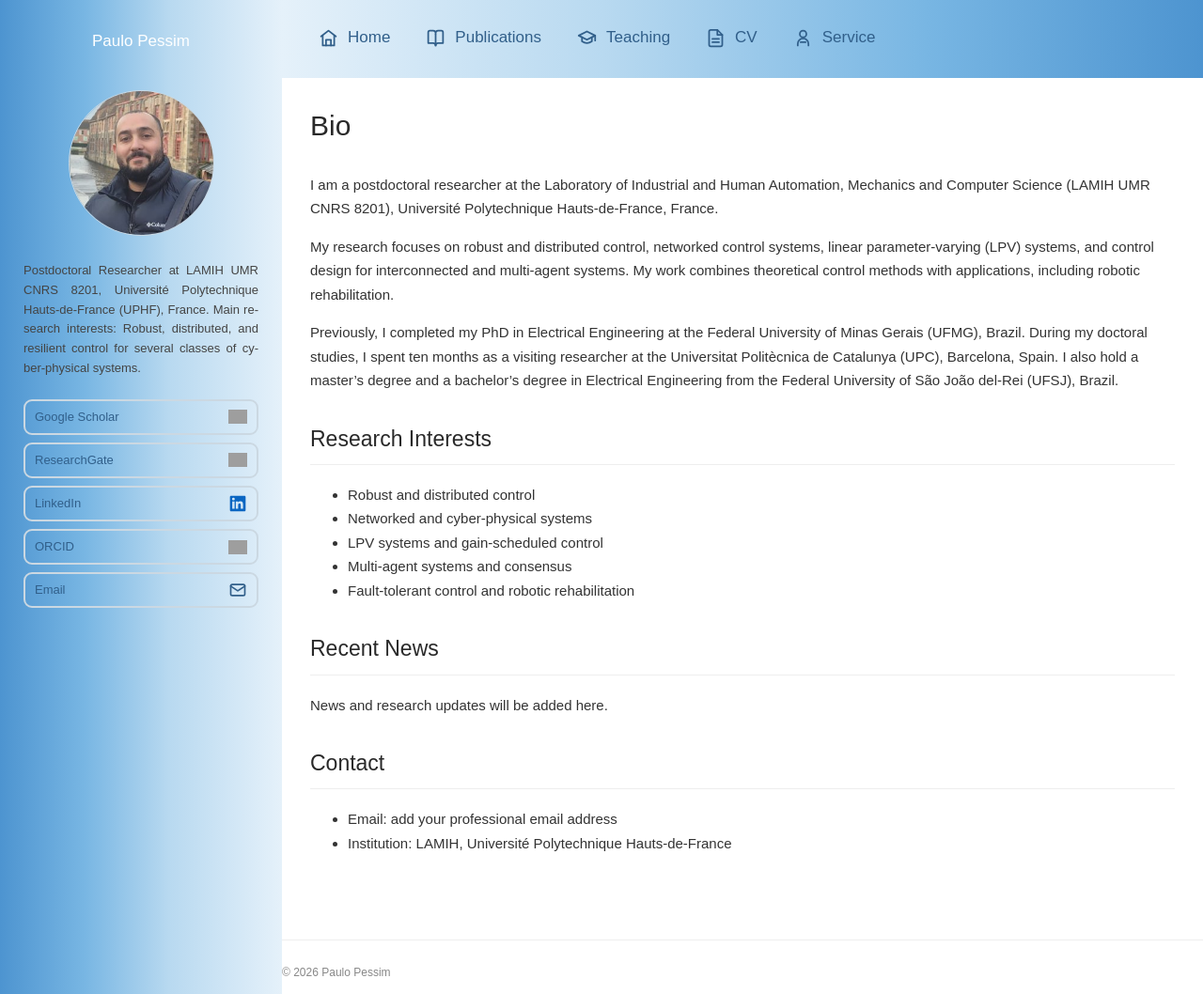
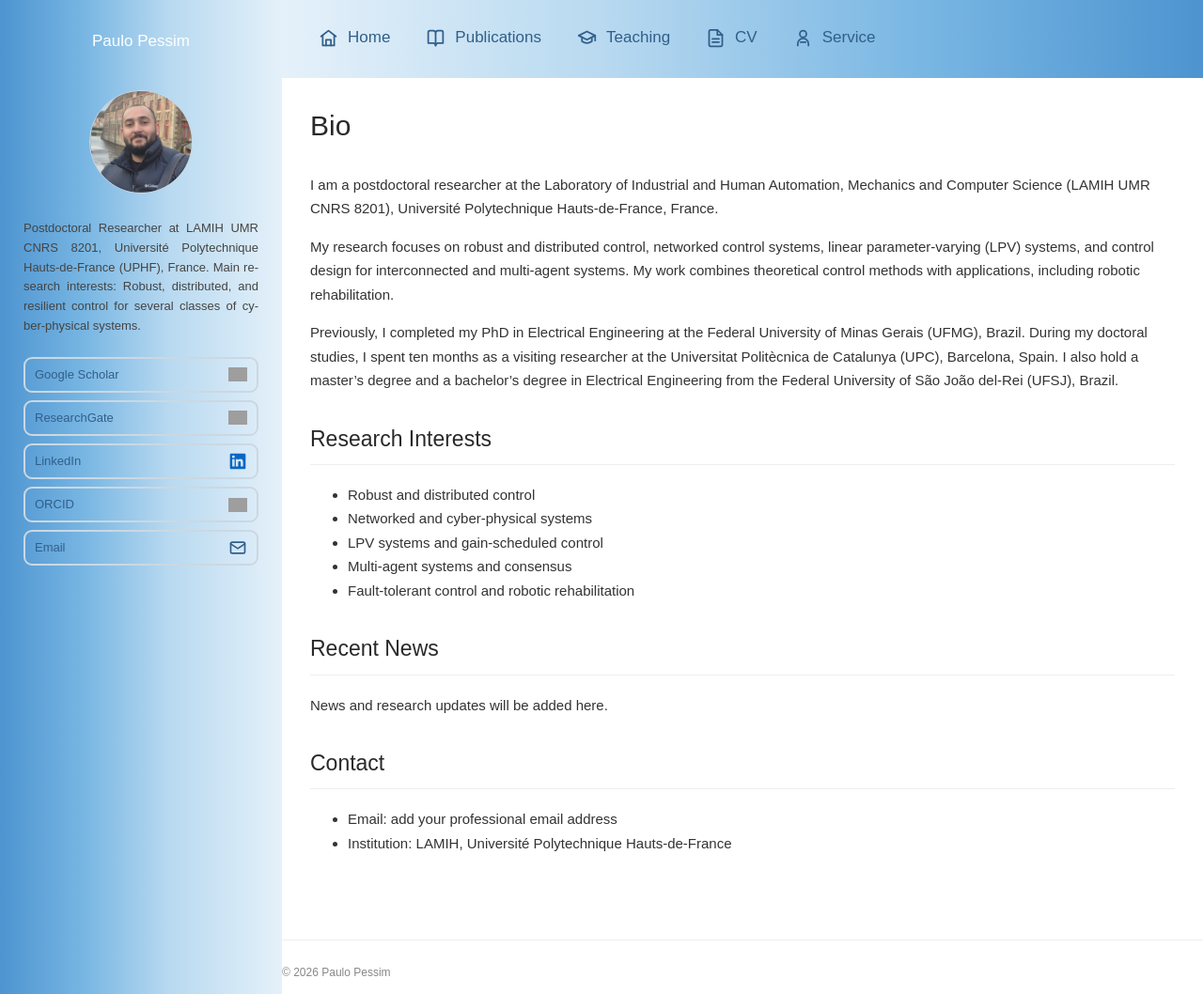
Before and after one commit to ppessim/ppessim.github.io, a Jekyll site: the page built from index.md, in a window 1280 px wide and 1058 px high. Shown: the whole window at 94% size. Built offline with Jekyll 4.4.1, drawn with Linux system fonts in a browser that asks for light colours; grey boxes are pictures that could not be loaded.

Commit message:
Update style.css

```diff
--- a/assets/css/style.css
+++ b/assets/css/style.css
@@ -90,8 +90,11 @@ body {
 
 .profile-photo {
   display: block;
-  width: 155px;
-  height: 155px;
+  width: 110px;
+  height: 110px;
+  min-width: 110px;
+  min-height: 110px;
+  flex: 0 0 110px;
   margin: 0 auto 15px;
   border-radius: 50%;
   object-fit: cover;
```
